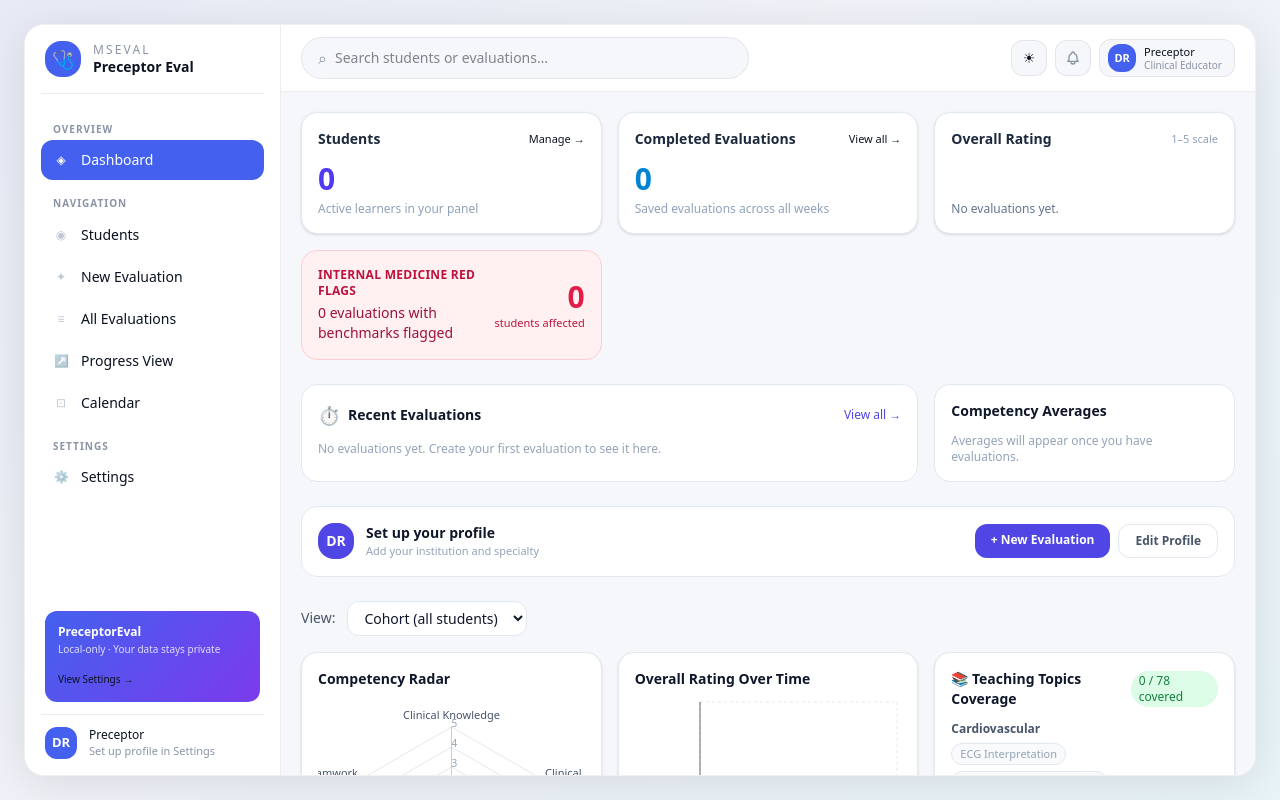
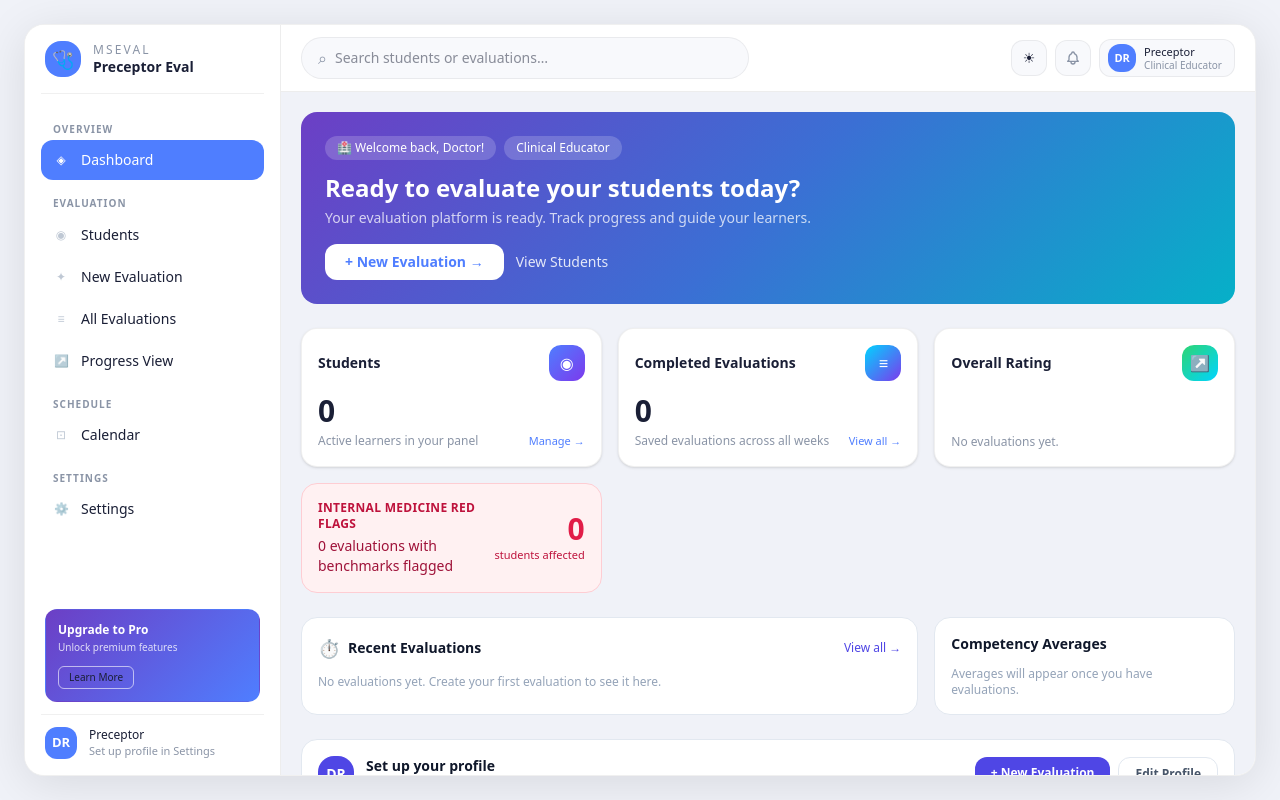
Before and after one commit to mathewjm22/eval, a React (Vite) app: page / in a window 1280 px wide. Both pictures are taken after a click on the button "Toggle theme". Built offline with nearby package versions, Linux system fonts and the light colour scheme.

Commit message:
Restyle app appearance to mirror modern SaaS dashboard design
Co-authored-by: mathewjm22 <75663388+mathewjm22@users.noreply.github.com>

```diff
--- a/src/components/Layout.tsx
+++ b/src/components/Layout.tsx
@@ -11,12 +11,17 @@ const NAV_SECTIONS = [
     items: [{ path: "/", label: "Dashboard" }],
   },
   {
-    label: "NAVIGATION",
+    label: "EVALUATION",
     items: [
       { path: "/students", label: "Students" },
       { path: "/evaluate", label: "New Evaluation" },
       { path: "/evaluations", label: "All Evaluations" },
       { path: "/progress", label: "Progress View" },
+    ],
+  },
+  {
+    label: "SCHEDULE",
+    items: [
       { path: "/calendar", label: "Calendar" },
     ],
   },
@@ -306,19 +311,27 @@ export function Layout({ children }: { children: ReactNode }) {
               style={{
                 background: isDark
                   ? "linear-gradient(135deg, rgba(255,45,120,0.15), rgba(124,58,237,0.15))"
-                  : "linear-gradient(135deg, #4361ee 0%, #7c3aed 100%)",
+                  : "linear-gradient(135deg, #6c3fc5 0%, #4F7EFF 100%)",
                 border: `1px solid ${isDark ? "rgba(255,45,120,0.2)" : "transparent"}`,
               }}
             >
-              <p className="text-xs font-semibold text-white mb-0.5">PreceptorEval</p>
+              <p className="text-xs font-semibold text-white mb-0.5">
+                {isDark ? "PreceptorEval" : "Upgrade to Pro"}
+              </p>
               <p className="text-[10px] mb-2" style={{ color: isDark ? "rgba(255,255,255,0.6)" : "rgba(255,255,255,0.8)" }}>
-                Local-only · Your data stays private
+                {isDark ? "Local-only · Your data stays private" : "Unlock premium features"}
               </p>
               <Link
                 to="/settings"
                 className="text-[10px] font-medium text-white underline-offset-2 hover:underline"
+                style={isDark ? undefined : {
+                  display: "inline-block",
+                  padding: "3px 10px",
+                  border: "1px solid rgba(255,255,255,0.6)",
+                  borderRadius: "6px",
+                }}
               >
-                View Settings →
+                {isDark ? "View Settings →" : "Learn More"}
               </Link>
             </div>
 
@@ -414,7 +427,7 @@ export function Layout({ children }: { children: ReactNode }) {
             <main
               className="flex-1 overflow-y-auto p-5"
               style={{
-                background: isDark ? "rgba(10,10,15,0.8)" : "var(--panel-2)",
+                background: isDark ? "rgba(10,10,15,0.8)" : "var(--bg)",
               }}
             >
               {children}
--- a/src/index.css
+++ b/src/index.css
@@ -9,16 +9,16 @@
 :root {
   /* light */
   color-scheme: light;
-  --bg: #eef0f7;
+  --bg: #f0f2f8;
   --panel: #ffffff;
-  --panel-2: #f6f7fb;
-  --border: rgba(0, 0, 0, 0.07);
-  --text: #0b1220;
+  --panel-2: #f8f9fc;
+  --border: rgba(0, 0, 0, 0.06);
+  --text: #1a1f36;
   --muted: #8a94a6;
 
   /* accent */
-  --accent: #4361ee;
-  --accent-soft: rgba(67, 97, 238, 0.10);
+  --accent: #4F7EFF;
+  --accent-soft: rgba(79, 126, 255, 0.10);
 
   /* sidebar / header */
   --sidebar-bg: #ffffff;
@@ -79,7 +79,7 @@ body {
 }
 
 body {
-  background: linear-gradient(135deg, #e8eaf6 0%, #f0f2f8 40%, #e8f4f8 100%);
+  background: var(--bg);
   color: var(--text);
 }
 
--- a/src/pages/Dashboard.tsx
+++ b/src/pages/Dashboard.tsx
@@ -102,6 +102,48 @@ export function Dashboard() {
 
   return (
     <div className="space-y-6">
+      {/* Hero banner */}
+      <div
+        className="rounded-2xl p-6 relative overflow-hidden"
+        style={{
+          background: isDark
+            ? 'linear-gradient(135deg, rgba(124,58,237,0.4), rgba(0,212,255,0.2))'
+            : 'linear-gradient(135deg, #6c3fc5 0%, #3b6fd4 50%, #06b0c8 100%)',
+          minHeight: 140,
+        }}
+      >
+        <div className="flex items-center gap-2 mb-3">
+          <span className="px-3 py-1 rounded-full text-xs font-medium" style={{ background: 'rgba(255,255,255,0.18)', color: '#fff' }}>
+            🏥 Welcome back, {preceptor.name?.split(' ')[0] || 'Doctor'}!
+          </span>
+          <span className="px-3 py-1 rounded-full text-xs font-medium" style={{ background: 'rgba(255,255,255,0.18)', color: '#fff' }}>
+            Clinical Educator
+          </span>
+        </div>
+        <h2 className="text-2xl font-bold text-white mb-1">
+          Ready to evaluate your students today?
+        </h2>
+        <p className="text-sm" style={{ color: 'rgba(255,255,255,0.75)' }}>
+          Your evaluation platform is ready. Track progress and guide your learners.
+        </p>
+        <div className="mt-4 flex items-center gap-3">
+          <Link
+            to="/evaluate"
+            className="px-5 py-2 rounded-xl text-sm font-semibold"
+            style={{ background: '#fff', color: '#4F7EFF' }}
+          >
+            + New Evaluation →
+          </Link>
+          <Link
+            to="/students"
+            className="text-sm font-medium"
+            style={{ color: 'rgba(255,255,255,0.85)' }}
+          >
+            View Students
+          </Link>
+        </div>
+      </div>
+
       {/* Top summary cards */}
       <div className="grid grid-cols-1 md:grid-cols-3 gap-4">
         {isDark ? (
@@ -144,36 +186,51 @@ export function Dashboard() {
             ))}
           </>
         ) : (
-          // Light mode cards (original styling)
+          // Light mode cards — new clean design
           <>
-            <div className="rounded-2xl bg-white border border-slate-200 p-4 flex flex-col justify-between shadow-sm">
+            <div className="rounded-2xl p-4 flex flex-col justify-between shadow-sm" style={{ background: 'var(--panel)', border: '1px solid var(--border)' }}>
               <div className="flex items-center justify-between gap-2">
-                <h3 className="text-sm font-semibold text-slate-800">Students</h3>
-                <Link to="/students" className="text-[11px] text-indigo-600 hover:text-indigo-700">Manage →</Link>
+                <h3 className="text-sm font-semibold" style={{ color: 'var(--text)' }}>Students</h3>
+                <div className="w-9 h-9 rounded-xl flex items-center justify-center" style={{ background: 'linear-gradient(135deg, #4F7EFF, #7c3aed)' }}>
+                  <span className="text-white text-base" aria-hidden="true">◉</span>
+                </div>
               </div>
-              <p className="mt-3 text-3xl font-bold text-indigo-600">{studentCount}</p>
-              <p className="mt-1 text-xs text-slate-400">Active learners in your panel</p>
+              <p className="mt-3 text-3xl font-bold" style={{ color: 'var(--text)' }}>{studentCount}</p>
+              <div className="flex items-center justify-between mt-1">
+                <p className="text-xs" style={{ color: 'var(--muted)' }}>Active learners in your panel</p>
+                <Link to="/students" className="text-[11px] font-medium" style={{ color: 'var(--accent)' }}>Manage →</Link>
+              </div>
             </div>
-            <div className="rounded-2xl bg-white border border-slate-200 p-4 flex flex-col justify-between shadow-sm">
+            <div className="rounded-2xl p-4 flex flex-col justify-between shadow-sm" style={{ background: 'var(--panel)', border: '1px solid var(--border)' }}>
               <div className="flex items-center justify-between gap-2">
-                <h3 className="text-sm font-semibold text-slate-800">Completed Evaluations</h3>
-                <Link to="/evaluations" className="text-[11px] text-indigo-600 hover:text-indigo-700">View all →</Link>
+                <h3 className="text-sm font-semibold" style={{ color: 'var(--text)' }}>Completed Evaluations</h3>
+                <div className="w-9 h-9 rounded-xl flex items-center justify-center" style={{ background: 'linear-gradient(135deg, #00d4ff, #7c3aed)' }}>
+                  <span className="text-white text-base" aria-hidden="true">≡</span>
+                </div>
               </div>
-              <p className="mt-3 text-3xl font-bold text-sky-600">{completedCount}</p>
-              <p className="mt-1 text-xs text-slate-400">Saved evaluations across all weeks</p>
+              <p className="mt-3 text-3xl font-bold" style={{ color: 'var(--text)' }}>{completedCount}</p>
+              <div className="flex items-center justify-between mt-1">
+                <p className="text-xs" style={{ color: 'var(--muted)' }}>Saved evaluations across all weeks</p>
+                <Link to="/evaluations" className="text-[11px] font-medium" style={{ color: 'var(--accent)' }}>View all →</Link>
+              </div>
             </div>
-            <div className="rounded-2xl bg-white border border-slate-200 p-4 flex flex-col justify-between shadow-sm">
+            <div className="rounded-2xl p-4 flex flex-col justify-between shadow-sm" style={{ background: 'var(--panel)', border: '1px solid var(--border)' }}>
               <div className="flex items-center justify-between gap-2">
-                <h3 className="text-sm font-semibold text-slate-800">Overall Rating</h3>
-                <span className="text-[11px] text-slate-400">1–5 scale</span>
+                <h3 className="text-sm font-semibold" style={{ color: 'var(--text)' }}>Overall Rating</h3>
+                <div className="w-9 h-9 rounded-xl flex items-center justify-center" style={{ background: 'linear-gradient(135deg, #2ed573, #00d4ff)' }}>
+                  <span className="text-white text-base" aria-hidden="true">↗</span>
+                </div>
               </div>
               {overallAvg ? (
                 <>
-                  <p className="mt-3 text-3xl font-bold text-emerald-600">{overallAvg}/5</p>
-                  <p className="mt-1 text-xs text-slate-400">Average across all evaluations</p>
+                  <p className="mt-3 text-3xl font-bold" style={{ color: 'var(--text)' }}>{overallAvg}/5</p>
+                  <div className="flex items-center justify-between mt-1">
+                    <p className="text-xs" style={{ color: 'var(--muted)' }}>Average across all evaluations</p>
+                    <span className="text-[11px] font-semibold" style={{ color: '#22c55e' }}>1–5 scale</span>
+                  </div>
                 </>
               ) : (
-                <p className="mt-4 text-xs text-slate-500">No evaluations yet.</p>
+                <p className="mt-4 text-xs" style={{ color: 'var(--muted)' }}>No evaluations yet.</p>
               )}
             </div>
           </>
--- a/src/pages/Settings.tsx
+++ b/src/pages/Settings.tsx
@@ -1,5 +1,6 @@
 import { useEffect, useMemo, useRef, useState } from 'react';
 import { useAppData } from '../context';
+import { useTheme } from '../theme';
 import { PreceptorProfile } from '../types';
 import { exportToJSON } from '../store';
 import { downloadAsFile, uploadFromFile } from '../googleDrive';
@@ -32,6 +33,8 @@ function resizeImageToDataUrl(file: File, maxSize = 128): Promise<string> {
 
 export function Settings() {
   const { data, updatePreceptor, importData, drive } = useAppData();
+  const { theme } = useTheme();
+  const isDark = theme === 'dark';
 
   const [profile, setProfile] = useState<PreceptorProfile>({ ...data.preceptor });
   const [profileSaved, setProfileSaved] = useState(false);
@@ -125,13 +128,13 @@ export function Settings() {
   return (
     <div className="max-w-3xl mx-auto space-y-6">
       <div>
-        <h2 className="text-2xl font-bold text-slate-800">⚙️ Settings</h2>
-        <p className="text-sm text-slate-400 mt-1">Configure your profile and data management</p>
+        <h2 className="text-2xl font-bold" style={{ color: 'var(--text)' }}>⚙️ Settings</h2>
+        <p className="text-sm mt-1" style={{ color: 'var(--muted)' }}>Configure your profile and data management</p>
       </div>
 
       {/* Preceptor Profile */}
-      <div className="bg-white rounded-2xl border border-slate-200 p-6 shadow-sm">
-        <h3 className="font-bold text-slate-800 text-lg mb-4">🩺 Preceptor Profile</h3>
+      <div className="rounded-2xl p-6 shadow-sm" style={{ background: 'var(--panel)', border: '1px solid var(--border)' }}>
+        <h3 className="font-bold text-lg mb-4" style={{ color: 'var(--text)' }}>🩺 Preceptor Profile</h3>
         <div className="space-y-4">
 
           {/* Avatar upload */}
@@ -139,7 +142,8 @@ export function Settings() {
             <button
               type="button"
               onClick={() => avatarInputRef.current?.click()}
-              className="relative group flex-shrink-0 w-20 h-20 rounded-2xl overflow-hidden border-2 border-dashed border-slate-200 hover:border-indigo-400 transition-colors focus:outline-none focus:border-indigo-400"
+              className="relative group flex-shrink-0 w-20 h-20 rounded-2xl overflow-hidden border-2 border-dashed transition-colors focus:outline-none"
+              style={{ borderColor: 'var(--border)' }}
               title="Click to upload avatar photo"
             >
               {profile.avatarDataUrl ? (
@@ -149,7 +153,7 @@ export function Settings() {
                   className="w-full h-full object-cover"
                 />
               ) : (
-                <div className="w-full h-full flex flex-col items-center justify-center bg-slate-50 text-slate-400 gap-1">
+                <div className="w-full h-full flex flex-col items-center justify-center gap-1" style={{ background: 'var(--panel-2)', color: 'var(--muted)' }}>
                   <svg className="w-7 h-7" fill="none" stroke="currentColor" viewBox="0 0 24 24">
                     <path strokeLinecap="round" strokeLinejoin="round" strokeWidth={1.5}
                       d="M16 7a4 4 0 11-8 0 4 4 0 018 0zM12 14a7 7 0 00-7 7h14a7 7 0 00-7-7z" />
@@ -176,11 +180,12 @@ export function Settings() {
               <button
                 type="button"
                 onClick={() => avatarInputRef.current?.click()}
-                className="block text-sm font-medium text-indigo-600 hover:text-indigo-700 transition-colors"
+                className="block text-sm font-medium transition-colors"
+                style={{ color: 'var(--accent)' }}
               >
                 {profile.avatarDataUrl ? 'Change photo' : 'Upload photo'}
               </button>
-              <p className="text-xs text-slate-400">Any image format · Converted to 128×128 JPEG</p>
+              <p className="text-xs" style={{ color: 'var(--muted)' }}>Any image format · Converted to 128×128 JPEG</p>
               {profile.avatarDataUrl && (
                 <button
                   type="button"
@@ -195,59 +200,65 @@ export function Settings() {
 
           <div className="grid grid-cols-1 sm:grid-cols-2 gap-4">
             <div>
-              <label className="block text-sm font-medium text-slate-700 mb-1">Full Name</label>
+              <label className="block text-sm font-medium mb-1" style={{ color: 'var(--text)' }}>Full Name</label>
               <input
                 type="text"
                 value={profile.name}
                 onChange={e => setProfile({ ...profile, name: e.target.value })}
-                className="w-full px-4 py-2.5 rounded-xl border border-slate-200 focus:border-indigo-400 focus:ring-2 focus:ring-indigo-100 outline-none"
+                className="w-full px-4 py-2.5 rounded-xl border outline-none"
+                style={{ background: 'var(--panel-2)', borderColor: 'var(--border)', color: 'var(--text)' }}
                 placeholder="Dr. John Doe"
               />
             </div>
             <div>
-              <label className="block text-sm font-medium text-slate-700 mb-1">Title</label>
+              <label className="block text-sm font-medium mb-1" style={{ color: 'var(--text)' }}>Title</label>
               <input
                 type="text"
                 value={profile.title}
                 onChange={e => setProfile({ ...profile, title: e.target.value })}
-                className="w-full px-4 py-2.5 rounded-xl border border-slate-200 focus:border-indigo-400 focus:ring-2 focus:ring-indigo-100 outline-none"
+                className="w-full px-4 py-2.5 rounded-xl border outline-none"
+                style={{ background: 'var(--panel-2)', borderColor: 'var(--border)', color: 'var(--text)' }}
                 placeholder="Assistant Professor of Medicine"
               />
             </div>
             <div>
-              <label className="block text-sm font-medium text-slate-700 mb-1">Institution</label>
+              <label className="block text-sm font-medium mb-1" style={{ color: 'var(--text)' }}>Institution</label>
               <input
                 type="text"
                 value={profile.institution}
                 onChange={e => setProfile({ ...profile, institution: e.target.value })}
-                className="w-full px-4 py-2.5 rounded-xl border border-slate-200 focus:border-indigo-400 focus:ring-2 focus:ring-indigo-100 outline-none"
+                className="w-full px-4 py-2.5 rounded-xl border outline-none"
+                style={{ background: 'var(--panel-2)', borderColor: 'var(--border)', color: 'var(--text)' }}
                 placeholder="University Medical Center"
               />
             </div>
             <div>
-              <label className="block text-sm font-medium text-slate-700 mb-1">Specialty</label>
+              <label className="block text-sm font-medium mb-1" style={{ color: 'var(--text)' }}>Specialty</label>
               <input
                 type="text"
                 value={profile.specialty}
                 onChange={e => setProfile({ ...profile, specialty: e.target.value })}
-                className="w-full px-4 py-2.5 rounded-xl border border-slate-200 focus:border-indigo-400 focus:ring-2 focus:ring-indigo-100 outline-none"
+                className="w-full px-4 py-2.5 rounded-xl border outline-none"
+                style={{ background: 'var(--panel-2)', borderColor: 'var(--border)', color: 'var(--text)' }}
                 placeholder="Family Medicine"
               />
             </div>
           </div>
           <div>
-            <label className="block text-sm font-medium text-slate-700 mb-1">Email</label>
+            <label className="block text-sm font-medium mb-1" style={{ color: 'var(--text)' }}>Email</label>
             <input
               type="email"
               value={profile.email}
               onChange={e => setProfile({ ...profile, email: e.target.value })}
-              className="w-full px-4 py-2.5 rounded-xl border border-slate-200 focus:border-indigo-400 focus:ring-2 focus:ring-indigo-100 outline-none"
+              className="w-full px-4 py-2.5 rounded-xl border outline-none"
+              style={{ background: 'var(--panel-2)', borderColor: 'var(--border)', color: 'var(--text)' }}
               placeholder="preceptor@university.edu"
             />
           </div>
           <button
             onClick={handleSaveProfile}
-            className="bg-indigo-600 text-white px-6 py-2.5 rounded-xl font-medium text-sm hover:bg-indigo-700 transition-colors shadow-md shadow-indigo-200"
+            className="px-6 py-2.5 rounded-xl font-medium text-sm text-white transition-colors"
+            style={{ background: 'var(--accent)' }}
           >
             {profileSaved ? '✅ Saved!' : 'Save Profile'}
           </button>
@@ -255,9 +266,9 @@ export function Settings() {
       </div>
 
       {/* Local File Backup */}
-      <div className="bg-white rounded-2xl border border-slate-200 p-6 shadow-sm">
-        <h3 className="font-bold text-slate-800 text-lg mb-2">💾 Local File Backup</h3>
-        <p className="text-sm text-slate-400 mb-4">
+      <div className="rounded-2xl p-6 shadow-sm" style={{ background: 'var(--panel)', border: '1px solid var(--border)' }}>
+        <h3 className="font-bold text-lg mb-2" style={{ color: 'var(--text)' }}>💾 Local File Backup</h3>
+        <p className="text-sm mb-4" style={{ color: 'var(--muted)' }}>
           Download your data as a JSON file or import a previously saved backup.
         </p>
         <div className="flex flex-wrap gap-3">
@@ -277,9 +288,9 @@ export function Settings() {
       </div>
 
       {/* Google Drive */}
-      <div className="bg-white rounded-2xl border border-slate-200 p-6 shadow-sm">
-        <h3 className="font-bold text-slate-800 text-lg mb-2">☁️ Google Drive Sync</h3>
-        <p className="text-sm text-slate-400 mb-4">
+      <div className="rounded-2xl p-6 shadow-sm" style={{ background: 'var(--panel)', border: '1px solid var(--border)' }}>
+        <h3 className="font-bold text-lg mb-2" style={{ color: 'var(--text)' }}>☁️ Google Drive Sync</h3>
+        <p className="text-sm mb-4" style={{ color: 'var(--muted)' }}>
           Connect to Google Drive. Once connected, your changes will auto-save (debounced).
         </p>
 
@@ -306,13 +317,14 @@ export function Settings() {
             <button
               onClick={handleReloadFromDrive}
               disabled={drive.status !== 'connected'}
-              className="bg-slate-100 text-slate-700 px-4 py-2.5 rounded-xl font-medium text-sm hover:bg-slate-200 transition-colors disabled:opacity-50"
+              className="px-4 py-2.5 rounded-xl font-medium text-sm transition-colors disabled:opacity-50"
+              style={{ background: 'var(--panel-2)', color: 'var(--text)', border: '1px solid var(--border)' }}
             >
               Reload from Drive
             </button>
 
-            <span className="text-xs text-slate-400">
-              Status: <span className="font-medium text-slate-600">{drive.message}</span>
+            <span className="text-xs" style={{ color: 'var(--muted)' }}>
+              Status: <span className="font-medium" style={{ color: 'var(--text)' }}>{drive.message}</span>
               {drive.lastSyncedAt ? (
                 <span className="ml-2">(last synced {new Date(drive.lastSyncedAt).toLocaleString()})</span>
               ) : null}
@@ -335,30 +347,30 @@ export function Settings() {
       )}
 
       {/* Data Stats */}
-      <div className="bg-white rounded-2xl border border-slate-200 p-6 shadow-sm">
-        <h3 className="font-bold text-slate-800 text-lg mb-4">📊 Data Summary</h3>
+      <div className="rounded-2xl p-6 shadow-sm" style={{ background: 'var(--panel)', border: '1px solid var(--border)' }}>
+        <h3 className="font-bold text-lg mb-4" style={{ color: 'var(--text)' }}>📊 Data Summary</h3>
         <div className="grid grid-cols-3 gap-4 text-center">
-          <div className="bg-slate-50 rounded-xl p-4">
-            <p className="text-2xl font-bold text-indigo-600">{data.students.length}</p>
-            <p className="text-xs text-slate-400">Students</p>
+          <div className="rounded-xl p-4" style={{ background: 'var(--panel-2)' }}>
+            <p className="text-2xl font-bold" style={{ color: 'var(--accent)' }}>{data.students.length}</p>
+            <p className="text-xs" style={{ color: 'var(--muted)' }}>Students</p>
           </div>
-          <div className="bg-slate-50 rounded-xl p-4">
-            <p className="text-2xl font-bold text-indigo-600">{data.evaluations.length}</p>
-            <p className="text-xs text-slate-400">Evaluations</p>
+          <div className="rounded-xl p-4" style={{ background: 'var(--panel-2)' }}>
+            <p className="text-2xl font-bold" style={{ color: 'var(--accent)' }}>{data.evaluations.length}</p>
+            <p className="text-xs" style={{ color: 'var(--muted)' }}>Evaluations</p>
           </div>
-          <div className="bg-slate-50 rounded-xl p-4">
-            <p className="text-2xl font-bold text-indigo-600">
+          <div className="rounded-xl p-4" style={{ background: 'var(--panel-2)' }}>
+            <p className="text-2xl font-bold" style={{ color: 'var(--accent)' }}>
               {(JSON.stringify(data).length / 1024).toFixed(1)} KB
             </p>
-            <p className="text-xs text-slate-400">Data Size</p>
+            <p className="text-xs" style={{ color: 'var(--muted)' }}>Data Size</p>
           </div>
         </div>
       </div>
 
       {/* Danger Zone */}
-      <div className="bg-white rounded-2xl border border-red-200 p-6 shadow-sm">
-        <h3 className="font-bold text-red-700 text-lg mb-2">⚠️ Danger Zone</h3>
-        <p className="text-sm text-slate-400 mb-4">This action cannot be undone. Make sure to download a backup first.</p>
+      <div className="rounded-2xl p-6 shadow-sm" style={{ background: isDark ? 'rgba(255,71,87,0.08)' : '#fff1f2', border: isDark ? '1px solid rgba(255,71,87,0.25)' : '1px solid #fecdd3' }}>
+        <h3 className="font-bold text-lg mb-2 text-red-600">⚠️ Danger Zone</h3>
+        <p className="text-sm mb-4" style={{ color: 'var(--muted)' }}>This action cannot be undone. Make sure to download a backup first.</p>
         <button
           onClick={handleClearAllData}
           className="bg-red-600 text-white px-5 py-2.5 rounded-xl font-medium text-sm hover:bg-red-700 transition-colors"
```
